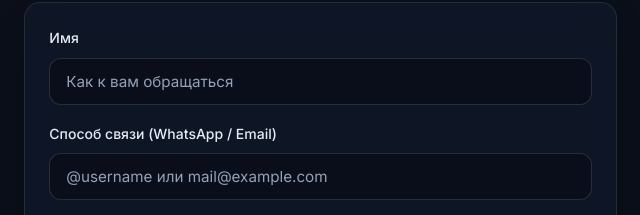
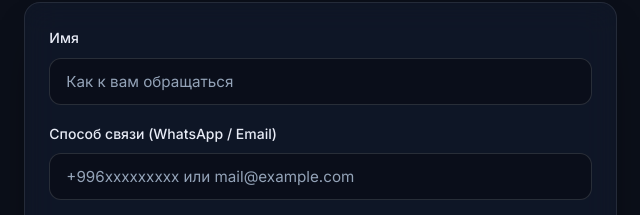
Before and after one commit to AzaFrontDev/A-O-Team, a website: page index.html in a window 1280 px wide. Shown: the part 2990-3205 px from the top of the page, 593-1233 px from the left. Drawn offline with Linux system fonts and the light colour scheme.

Commit message:
Update placeholder text in contact input field

```diff
--- a/index.html
+++ b/index.html
@@ -341,7 +341,7 @@
                 id="contact"
                 name="contact"
                 required
-                placeholder="@username или mail@example.com"
+                placeholder="+996xxxxxxxxx или mail@example.com"
               />
             </div>
 
```
